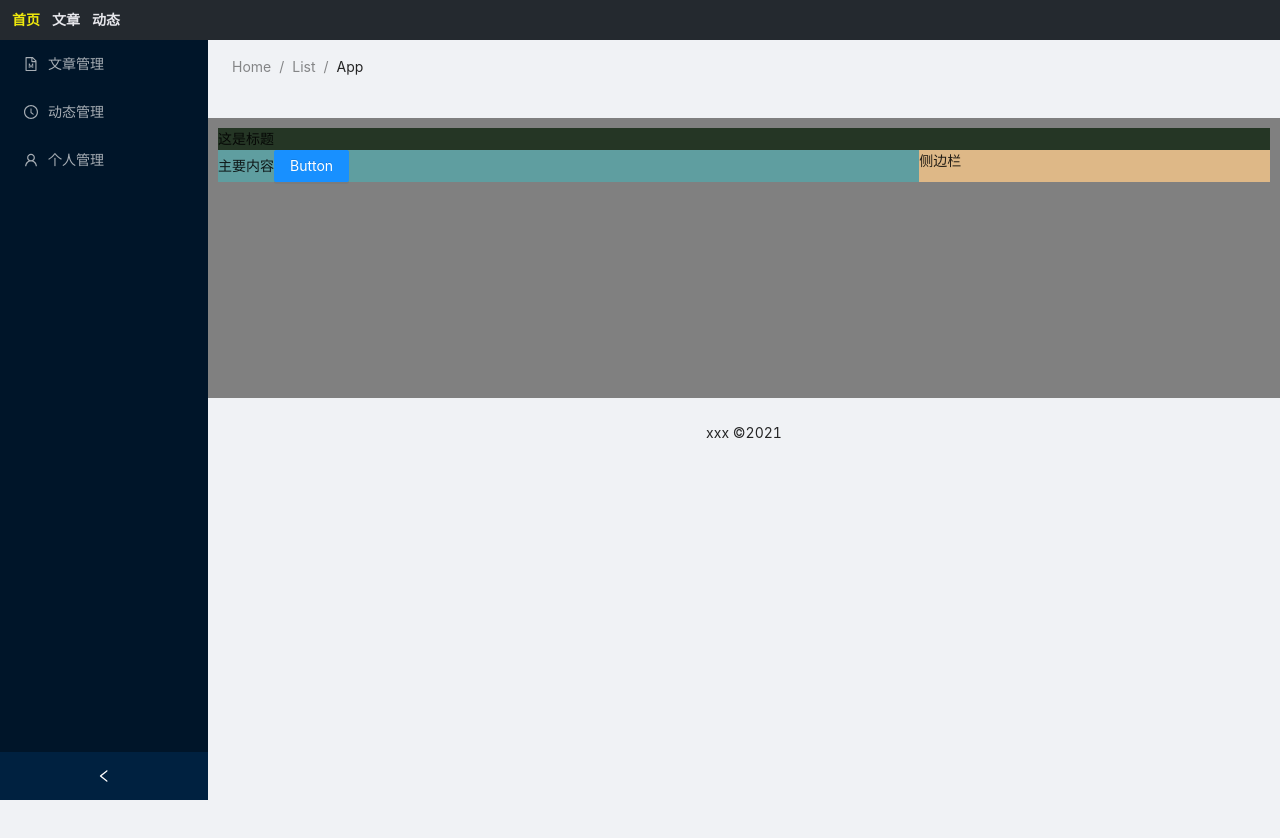
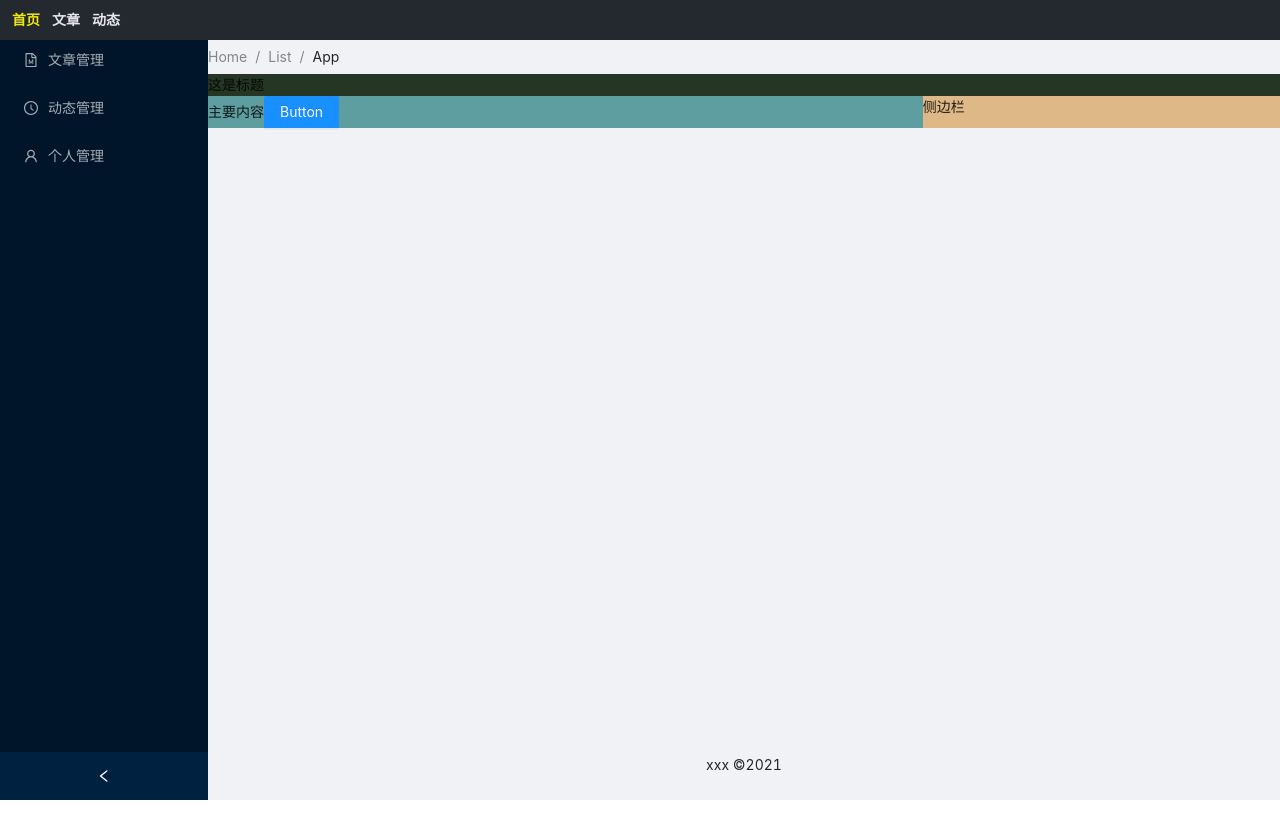
Before and after one commit to huiruo/time-manual, a React app in the folder web-mgmt/: page / in a window 1280 px wide. After the commit the page ends 800 px from the top, so only its background shows below. Built offline with nearby package versions, Linux system fonts and the light colour scheme.

Commit message:
feat(mgmt): Complete layout

```diff
--- a/web-mgmt/src/App.tsx
+++ b/web-mgmt/src/App.tsx
@@ -2,8 +2,6 @@ import React from 'react';
 import Routes from './routes/index'
 import 'antd/dist/antd.min.css'
 import '@/style/common.scss'
-import Layout from '@/layout/index'
-import Header from '@/components/header'
 
 function App() {
   return (
--- a/web-mgmt/src/layout/index.scss
+++ b/web-mgmt/src/layout/index.scss
@@ -25,9 +25,22 @@
 	height:100%;
 }
 
-.layout-content{
+.layout-main-container{
+	display: flex;
+	flex-direction: column;
 	width:100%;
 	height:100%;
-	height:100vh;
-	margin-top:4rem;
+	min-height: 100vh;
+	padding-top:4rem;
+	// background:rgb(18, 126, 18);
+	.breadcrumb-content{
+		flex: none
+	}
+	.layout-main-content{
+		// background: greenyellow;
+		flex: 1 1 auto;
+	}
+	.foot-centent{
+		text-align: center;
+	}
 }
--- a/web-mgmt/src/layout/index.tsx
+++ b/web-mgmt/src/layout/index.tsx
@@ -3,7 +3,7 @@ import { Layout, Breadcrumb } from 'antd';
 import NavMenu from '@/layout/navMenu'
 import './index.scss'
 
-const { Content, Footer, Sider } = Layout;
+const { Footer, Sider } = Layout;
 
 interface layoutContainerType{
   children:React.ReactElement,
@@ -29,31 +29,33 @@ const LayoutContainer = (props:layoutContainerType) => {
         </div>
 
         <div className='layout-sider'>
-          <Sider width={'20.8rem'} className='layout-sider-content' collapsible collapsed={collapsed} onCollapse={onCollapse}>
+          <Sider
+           width={'20.8rem'}
+           collapsedWidth="4.8rem"
+           className='layout-sider-content'
+           collapsible
+           collapsed={collapsed}
+           onCollapse={onCollapse}
+          >
             <NavMenu routesConfig={routesConfig}/>
           </Sider>
         </div>
 
-        <div className='layout-content'>
-          <Layout style={{ padding: '0 24px 24px' }}>
-            <Breadcrumb style={{ margin: '16px 0' }}>
-            <Breadcrumb.Item>Home</Breadcrumb.Item>
-            <Breadcrumb.Item>List</Breadcrumb.Item>
-            <Breadcrumb.Item>App</Breadcrumb.Item>
+        <div className='layout-main-container'>
+
+          <Layout className='breadcrumb-content'>
+            <Breadcrumb style={{ margin: '.6rem 0' }}>
+              <Breadcrumb.Item>Home</Breadcrumb.Item>
+              <Breadcrumb.Item>List</Breadcrumb.Item>
+              <Breadcrumb.Item>App</Breadcrumb.Item>
             </Breadcrumb>
           </Layout>
-          <Content
-            style={{
-              padding: 10,
-              margin: 0,
-              minHeight: 280,
-              width:'100%',
-              background:'grey'
-            }}
-          >
+
+          <div className='layout-main-content'>
             {children}
-          </Content>
-          <Footer style={{ textAlign: 'center' }}>xxx ©2021</Footer>
+          </div>
+
+          <Footer className='foot-centent'>xxx ©2021</Footer>
         </div>
       </Layout>
     </Layout>
--- a/web-mgmt/src/layout/navMenu.tsx
+++ b/web-mgmt/src/layout/navMenu.tsx
@@ -67,7 +67,7 @@ const NavMenu: FC<navMenu> = ({routesConfig}) => {
 
   return(
 			<Menu
-        style={{marginTop:'4rem'}}
+        style={{marginTop:'3.6rem'}}
         theme="dark"
         selectedKeys={selectedKeys}
         mode="inline"
--- a/web-mgmt/src/pages/moments/index.tsx
+++ b/web-mgmt/src/pages/moments/index.tsx
@@ -1,5 +1,4 @@
 import React from 'react'
-// import Header from '@/components/header'
 import { Button } from 'antd';
 
 const Moments =()=>{
@@ -8,16 +7,13 @@ const Moments =()=>{
       <div className='container test-bg'>
         <div className='title'>这是标题</div>
         <div className='content'>
-
           <div className='main-content col-sm-12'>
             主要内容
             <Button type="primary">Button</Button>
           </div>
-
           <div className='right-content col-sm-12'>
             侧边栏
           </div>
-
         </div>
       </div>
     </div>
--- a/web-mgmt/src/routes/index.tsx
+++ b/web-mgmt/src/routes/index.tsx
@@ -1,9 +1,10 @@
 import React from 'react';
 // import Home from '../pages/home/index';
+// import ArticleTest1 from '../pages/article-test1/index';
+// import ArticleTest2 from '../pages/article-test2/index';
+// import PrivateRoute from './private-route'
 import Moments from '../pages/moments/index';
 import Article from '../pages/article/index';
-import ArticleTest1 from '../pages/article-test1/index';
-import ArticleTest2 from '../pages/article-test2/index';
 import Resume from '../pages/resume/index';
 import NotFound from '../pages/not-found/index';
 import {
@@ -11,7 +12,6 @@ import {
   Routes,
   Route
 } from "react-router-dom";
-// import PrivateRoute from './private-route'
 import Header from '@/components/header'
 import Layout from '@/layout/index'
 
```
Also changed, not shown: web-mgmt/src/layout/header.tsx (deleted, +0 -16 lines), web-mgmt/src/layout/header.scss (deleted).
